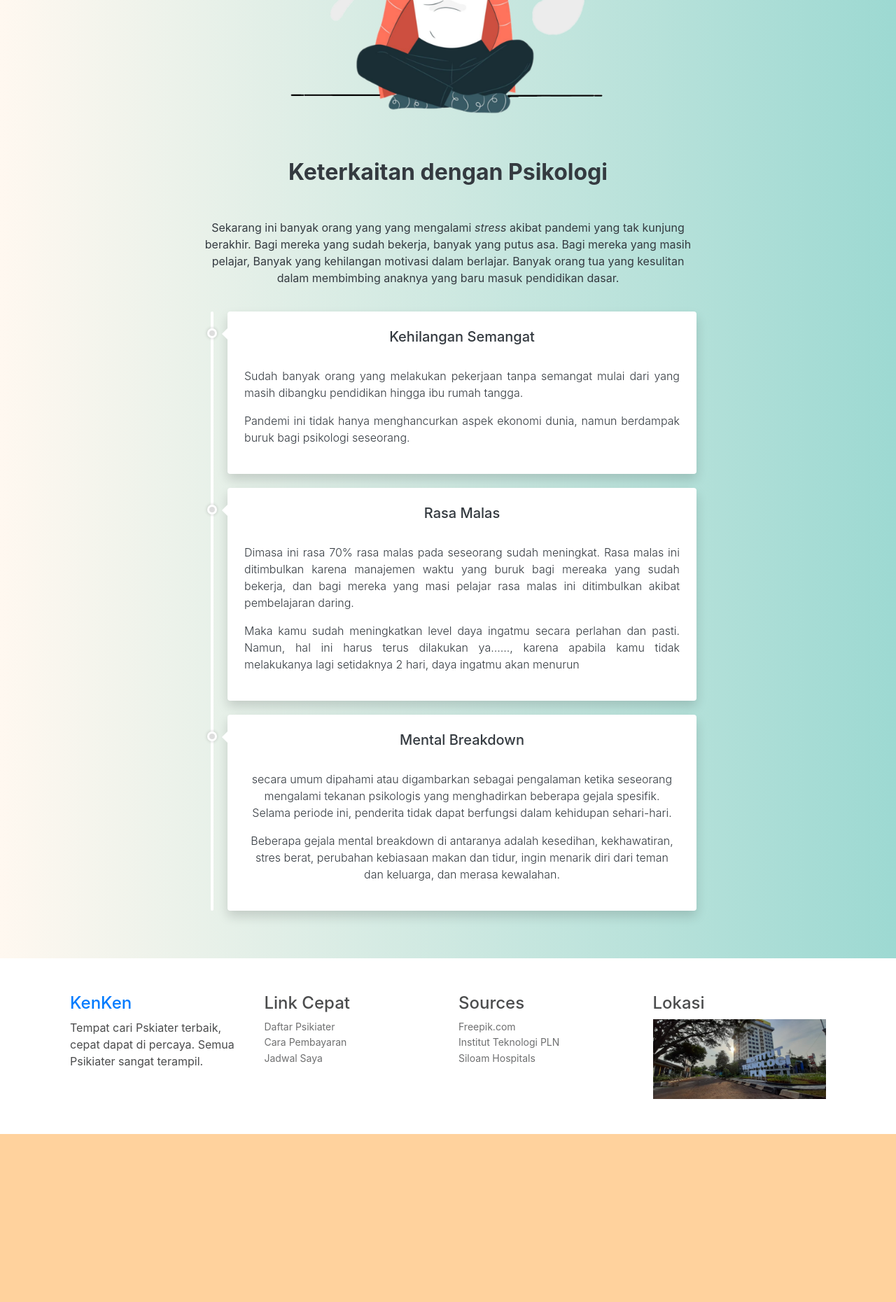
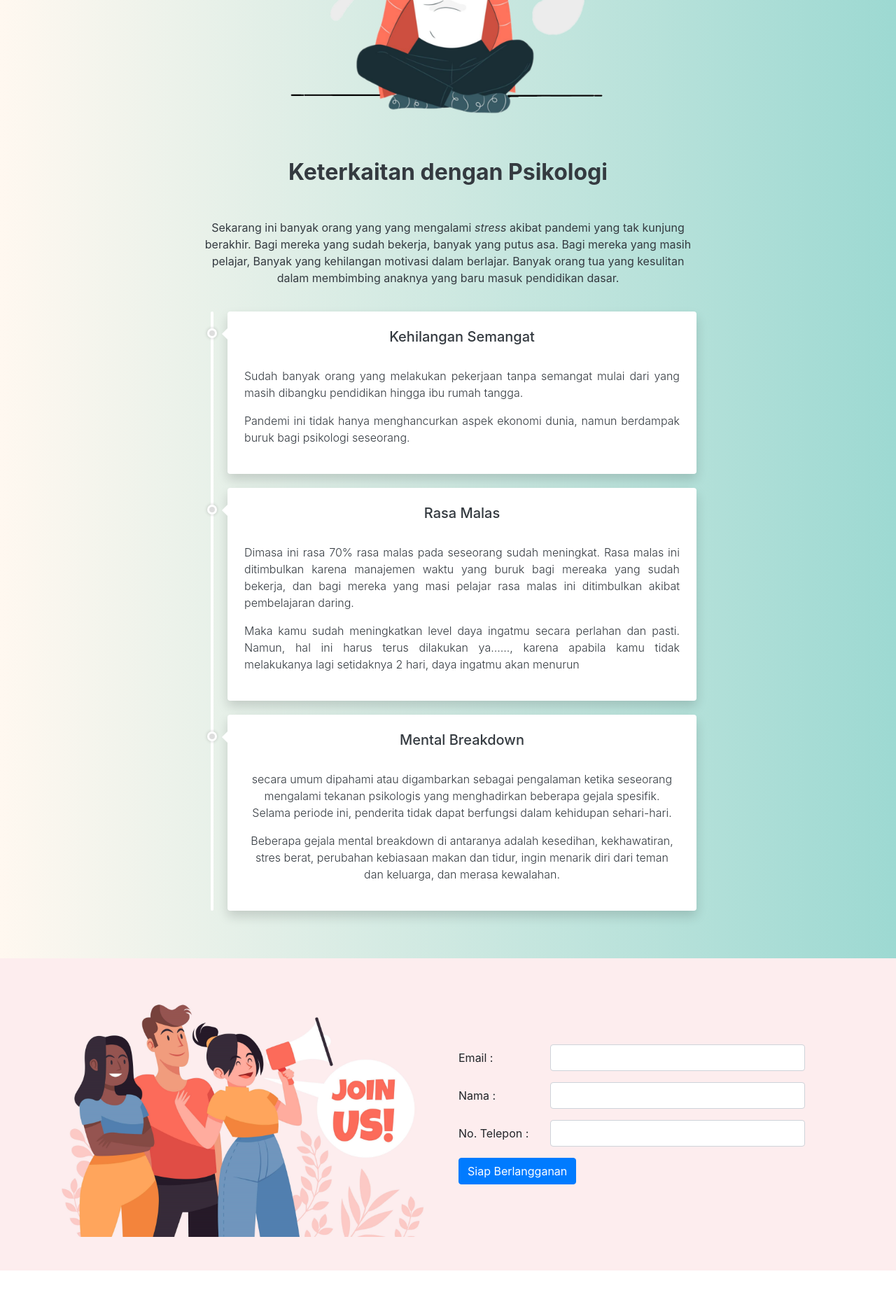
Before and after one commit to bintangx1902/kenken, a PHP site: page / in a window 1280 px wide. Shown: the part 4640-6500 px from the top of the page at 70% size. Before the commit the page ends 6260 px from the top, so only its background shows below. Run offline with PHP 8.4, Linux system fonts and the light colour scheme.

Commit message:
New Fixes

```diff
--- a/assets/css/dokter.css
+++ b/assets/css/dokter.css
@@ -16,3 +16,7 @@
     max-height: 400px;
     overflow-y: auto;
 }
+
+.btn-nblock1 {
+    background-color: #FFD29D !important;
+}
--- a/assets/css/timeline.css
+++ b/assets/css/timeline.css
@@ -64,3 +64,7 @@ li.timeline-item::before {
         font-size: 2.5rem !important;
     }
 }
+
+.bg-pink {
+    background-color: #FDEDEE !important;
+}
--- a/daftar-dokter.php
+++ b/daftar-dokter.php
@@ -42,7 +42,7 @@
                                     <div class="input-group">
                                         <div class="w-100 row mx-auto">
                                             <input type="text" name="dname" id="dname" class="form-control col-md-10 col-sm-8">
-                                            <button class="btn btn-primary ml-1">Cari Dokter</button>
+                                            <button class="col btn btn-primary ml-auto">Cari Dokter</button>
                                         </div>
                                     </div>
 
--- a/index.php
+++ b/index.php
@@ -2,7 +2,7 @@
 <html lang="en">
 
 <head>
-    <title>lomba</title>
+    <title>KenKen - Home</title>
     <?php include 'meta.php'; ?>
     <link rel="stylesheet" href="assets/css/timeline.css">
 </head>
@@ -156,7 +156,7 @@
     <div class="bg-transparent pt-5 mybg" id="konsultasi">
         <div class="container py-5">
 
-            <div class="row">
+            <div class="row mx-auto">
                 <div class="col-lg-6 text-justify">
                     <h2>Konsultasi</h2>
                     <p>Apabila kamu mengalami kesulitan dalam mengelola waktu, melatih fokus, dan merasa butuh instruktor atau pembimbing.</p>
@@ -210,6 +210,44 @@
         </div>
     </div>
 
+    <div class="bg-transparent bg-pink py-5">
+        <div class="container">
+            <div class="row mx-auto,">
+                <div class="col-lg-6">
+                    <img src="assets/img/5341.jpg" alt="Join Us" class="img-fluid">
+                </div>
+                <div class="col-lg-6 my-auto">
+
+                    <form action="" class=" mx-auto">
+                        <div class="form-group row mx-auto">
+                            <label for="" class="col-sm-3 col-form-label">Email : </label>
+                            <div class="col-sm-9">
+                                <input type="text" name="" id="" class="form-control">
+                            </div>
+                        </div>
+                        <div class="form-group row mx-auto">
+                            <label for="" class="col-sm-3 col-form-label">Nama : </label>
+                            <div class="col-sm-9">
+                                <input type="text" name="" id="" class="form-control">
+                            </div>
+                        </div>
+                        <div class="form-group row mx-auto">
+                            <label for="" class="col-sm-3 col-form-label">No. Telepon : </label>
+                            <div class="col-sm-9">
+                                <input type="text" name="" id="" class="form-control">
+                            </div>
+                        </div>
+                        <div class="col">
+                            <button class="btn btn-primary">Siap Berlangganan</button>
+                        </div>
+                    </form>
+
+                </div>
+            </div>
+        </div>
+    </div>
+
+
     <?php include 'footer.php'; ?>
 </body>
 
--- a/login.php
+++ b/login.php
@@ -9,7 +9,7 @@
 <body>
     <?php include "head.php"; ?>
     <div class="container-fluid">
-        <div class="main-row row">
+        <div class="main-row row mx-auto">
             <div class="ilustration-container col-md-7 bg-info d-md-flex d-none">
 
                 <img src="assets/img/4864.png" alt="Login" class="img-fluid mt-5">
--- a/meet.php
+++ b/meet.php
@@ -17,7 +17,7 @@
 
     </div>
 
-    <?php include "footer.php"; ?>
+    <?php include "script.php"; ?>
     <div class="d-flex justify-content-center float"><video autoplay="true" id="videoElement" class="img-fluid"></video></div>
     <script src="assets/js/webcam.js"></script>
 </body>
--- a/register.php
+++ b/register.php
@@ -9,7 +9,7 @@
 <body>
     <?php include "head.php"; ?>
     <div class="container-fluid">
-        <div class="main-row row">
+        <div class="main-row row mx-auto">
             <div class="ilustration-container col-md-7 bg-info d-md-flex d-none">
 
                 <img src="assets/img/4864.png" alt="Login" class="img-fluid mt-5">
--- a/reset-pass.php
+++ b/reset-pass.php
@@ -9,7 +9,7 @@
 <body>
     <?php include "head.php"; ?>
     <div class="container-fluid">
-        <div class="main-row row">
+        <div class="main-row row mx-auto">
             <div class="ilustration-container col-md-7 bg-info d-md-flex d-none">
 
                 <img src="assets/img/4864.png" alt="Login" class="img-fluid mt-5">
--- a/reset-prog.php
+++ b/reset-prog.php
@@ -9,7 +9,7 @@
 <body>
     <?php include "head.php"; ?>
     <div class="container-fluid">
-        <div class="main-row row">
+        <div class="main-row row mx-auto">
             <div class="ilustration-container col-md-7 bg-info d-md-flex d-none">
 
                 <img src="assets/img/4864.png" alt="Login" class="img-fluid mt-5">
```
Also changed, not shown: dokter.php (+5 -5 lines), assets/img/5341.jpg (added), 1 other file.
